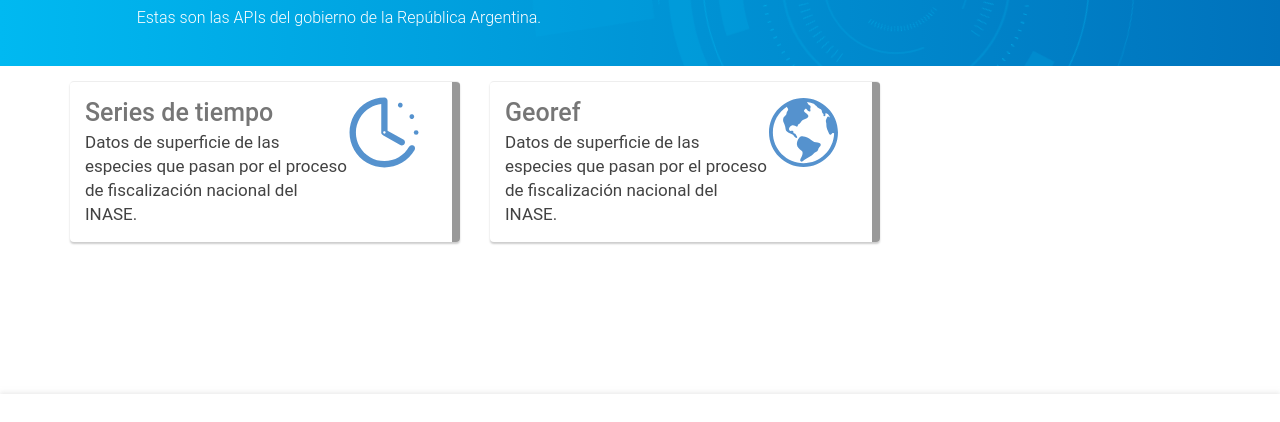
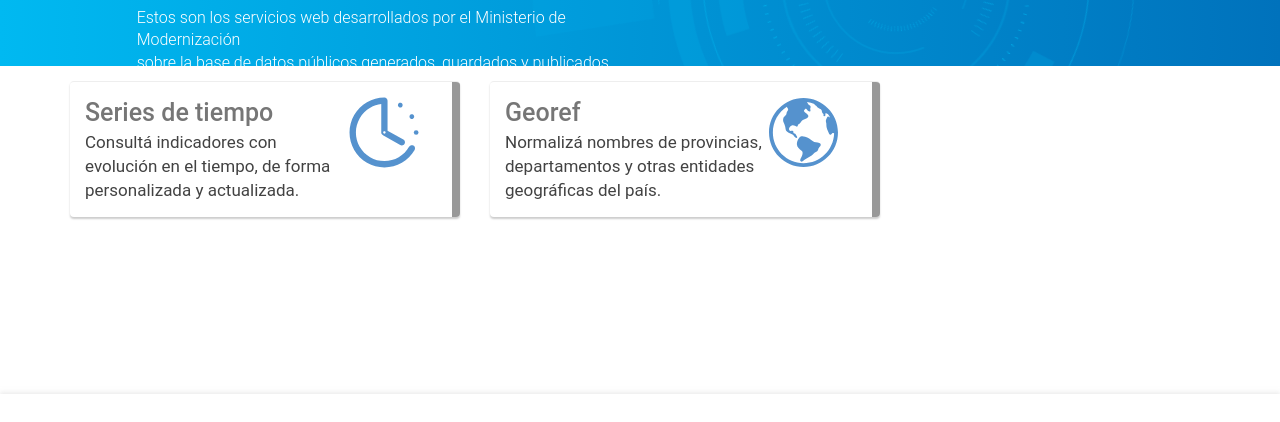
Before and after one commit to datosgobar/datosgobar-landing-apis, a plain HTML site: page index.html in a window 1280 px wide. Shown: the part 176-598 px from the top of the page. Drawn offline with Linux system fonts and the light colour scheme; a web font is replaced by a local one.

Commit message:
Cambios de textos
Nuevos textos

```diff
--- a/index.html
+++ b/index.html
@@ -377,8 +377,7 @@
                 <h1>APIs</h1>
 
                 <p class="description">
-                    Estas son las APIs del gobierno de la
-                    República Argentina.
+                   Estos son los servicios web desarrollados por el Ministerio de Modernización<br>sobre la base de datos públicos generados, guardados y publicados por organismos<br> de gobierno de la República Argentina.
                 </p>
             </div>
 
@@ -404,7 +403,7 @@
                     <h3 class="dataset-title">Series de tiempo</h3>
 
 
-                    <div class="dataset-notes">Datos de superficie de las especies que pasan por el proceso de fiscalización nacional del INASE.</div>
+                    <div class="dataset-notes">Consultá indicadores con evolución en el tiempo, de forma personalizada y actualizada.</div>
                 </div>
                 <div class="dataset-groups-and-resources col-xs-3">
                     </div>
@@ -424,7 +423,7 @@
                     <h3 class="dataset-title">Georef</h3>
 
 
-                    <div class="dataset-notes">Datos de superficie de las especies que pasan por el proceso de fiscalización nacional del INASE.</div>
+                    <div class="dataset-notes">Normalizá nombres de provincias, departamentos y otras entidades geográficas del país.</div>
                 </div>
                 <div class="dataset-groups-and-resources col-xs-3">
                     </div>
```
Also changed, not shown: 1 other file.
